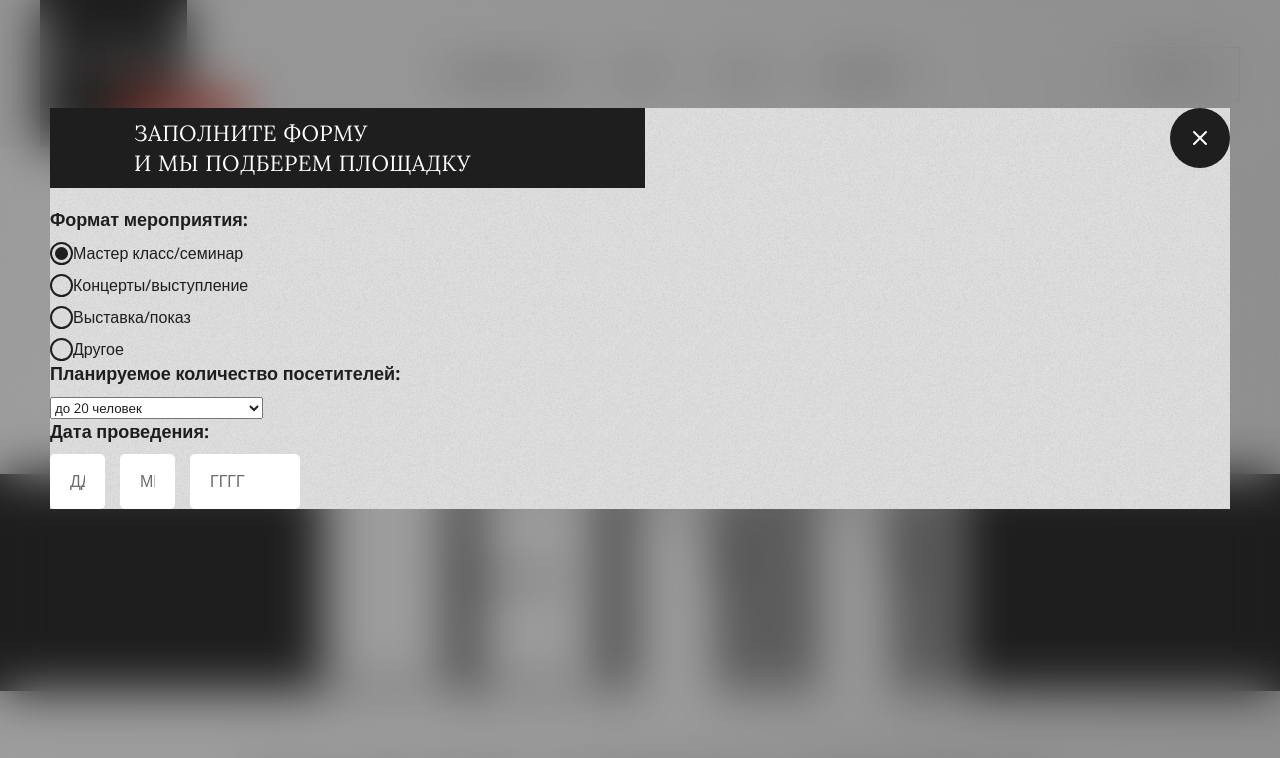
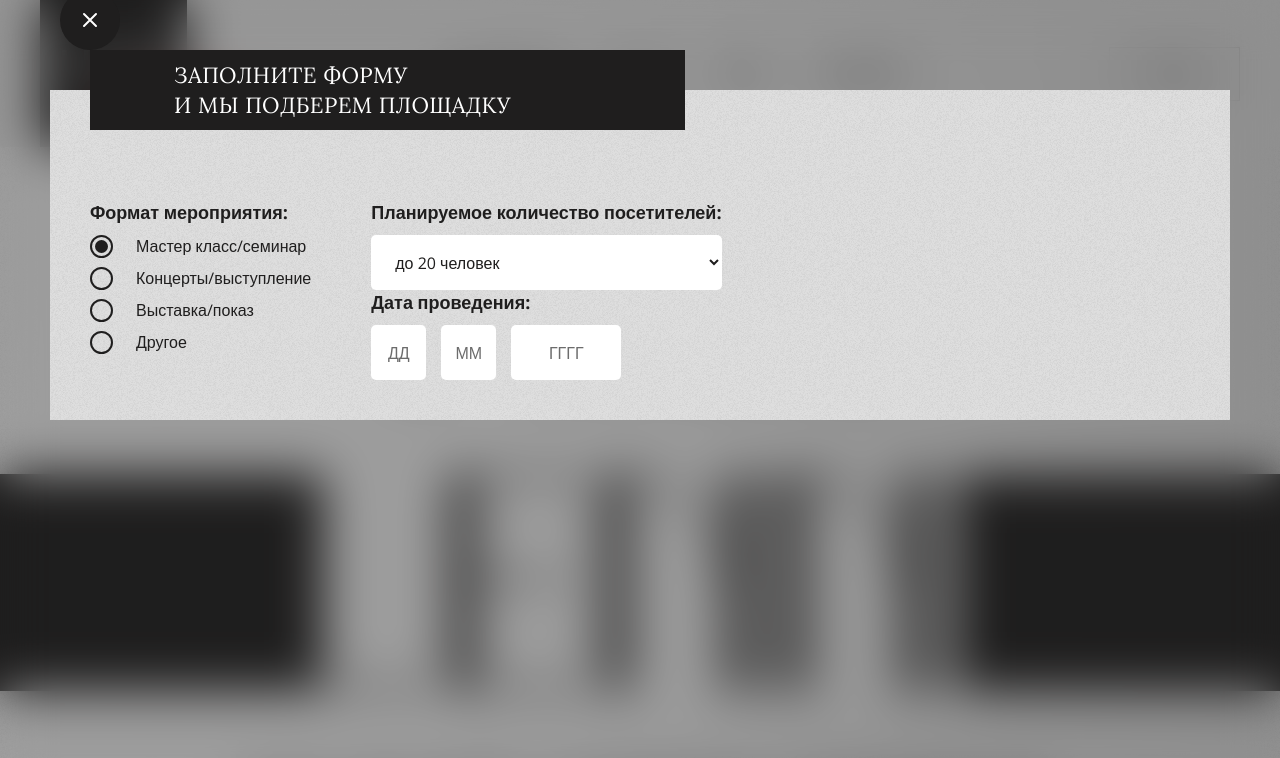
Before and after one commit to Seriousle/project-1, a website: page src/html/index.html in a window 1280 px wide. Shown: the top 758 px of the page. Drawn offline with nearby package versions, Linux system fonts and the light colour scheme; files that its build step writes are made by us from their sources; files whose address does not match are found by name.

Commit message:
new file html

```diff
--- a/src/html/blocks/event-pp.html
+++ b/src/html/blocks/event-pp.html
@@ -1,8 +1,8 @@
 <div class="pp" id="eventPP">
     <div class="pp_wrapper">
         <div class="pp_sticky-close">
-            <button type="button" class="pp_sticky-btn x-btn">
-                <svg class="pp_btn_icon" width="24" height="24">
+            <button type="button" class="pp_sticky-btn">
+                <svg class="pp_btn-icon" width="24" height="24">
                     <use xlink:href="assets/icons/symbols.svg#x"></use>
                 </svg>
             </button>
@@ -11,7 +11,7 @@
         <div class="pp_container">
             <h2 class="pp_title">Заполните форму<br />и мы подберем площадку</h2>
             <form class="pp_form form">
-                <div class="pp_list">
+                <div class="form_list">
                     <div class="form_field field">
                         <h6 class="field_title">
                             Формат мероприятия:
@@ -61,9 +61,9 @@
                         <div class="form_field field">
                             <h6 class="field_title">Дата проведения:</h6>
                             <div class="field_inputs">
-                                <input class="field_input field_input--w55" type="text" placeholder="ДД"/>
-                                <input class="field_input field_input--w55" type="text" placeholder="ММ"/>
-                                <input class="field_input field_input--w110" type="text" placeholder="ГГГГ">
+                                <input class="field_input field_input--w55 field_input--datetime" type="text" placeholder="ДД"/>
+                                <input class="field_input field_input--w55 field_input--datetime" type="text" placeholder="ММ"/>
+                                <input class="field_input field_input--w110 field_input--datetime" type="text" placeholder="ГГГГ">
                             </div>
                         </div>
                     </div>
--- a/src/styles/blocks/field.less
+++ b/src/styles/blocks/field.less
@@ -18,22 +18,37 @@
 
     }
 
+    &_select,
     &_input {
         box-sizing: border-box;
-        border: none;
         height: 55px;
         width: 100%;
+        border: none;
         border-radius: 5px;
         background-color: @white;
+        font-size: 16px;
+        padding: 17px 20px 16px;
+    }
+
+    &_input {
+
         padding: 17px 20px 16px;
         color: @black;
-        font-weight: 16px;
+
         &--w55 {
             width: 55px;
+
         }
         &--w110 {
             width: 110px;
+
         }
+
+        &--datetime {
+            padding: 17px 13px 16px;
+            text-align: center;
+        }
+
         &::placeholder {
             font-size: 16px;
             color: #6c6c6c;
--- a/src/styles/blocks/form.less
+++ b/src/styles/blocks/form.less
@@ -1,14 +1,10 @@
 .form {
 
-    &_title {
-        margin: 0 0 10px;
-        font-weight: 700;
-        font-family: @font1;
-        font-size: 18px;
-        line-height: 25px;
-        color: @black;
-        &--mb7 {
-            margin-bottom: 7px;
-        }
+    &_list {
+        display: flex;
+        gap: 60px;
+
     }
+
+
 }
--- a/src/styles/blocks/pp.less
+++ b/src/styles/blocks/pp.less
@@ -17,9 +17,12 @@
 
     &_container {
         box-sizing: border-box;
+        display: flex;
+        flex-direction: column;
         max-width: 1210px;
         width: 100%;
         margin: auto;
+        padding: 70px 40px 40px;
         background-color: @gray;
         background-image: url(../assets/images/noise.png);
         background-repeat: repeat;
@@ -29,7 +32,7 @@
 
 
     &_title {
-        margin: -40 0 0;
+        margin: -110px 0 70px;
         box-sizing: border-box;
         padding: 10px 84px;
         max-width: 595px;
@@ -45,13 +48,15 @@
 
     &_sticky-close {
         position: sticky;
+        align-self: flex-end;
         top: 0;
+        width: 0;
     }
 
     &_sticky-btn {
         position: absolute;
-        right: 0;
-        top: 0;
+        right: -70px;
+        top: -100px;
         box-sizing: border-box;
         display: flex;
         justify-content: center;
@@ -70,4 +75,9 @@
             }
         }
     }
+
+    &_form {
+        max-width: 870px;
+
+    }
 }
--- a/src/styles/blocks/radio.less
+++ b/src/styles/blocks/radio.less
@@ -1,6 +1,7 @@
 .radio {
     display: flex;
     flex-direction: column;
+
 
     &_label {
         display: block;
@@ -43,6 +44,11 @@
     }
 
     &_name{
-
+        display: block;
+        margin-left: 23px;
+        font-family: @font1;
+        font-weight: 400;
+        font-size: 16px;
+        line-height: 22px;
     }
 }
```
Also changed, not shown: dist/events.html, dist/index.html, dist/styles/styles.css, dist/styles/styles.min.css.
